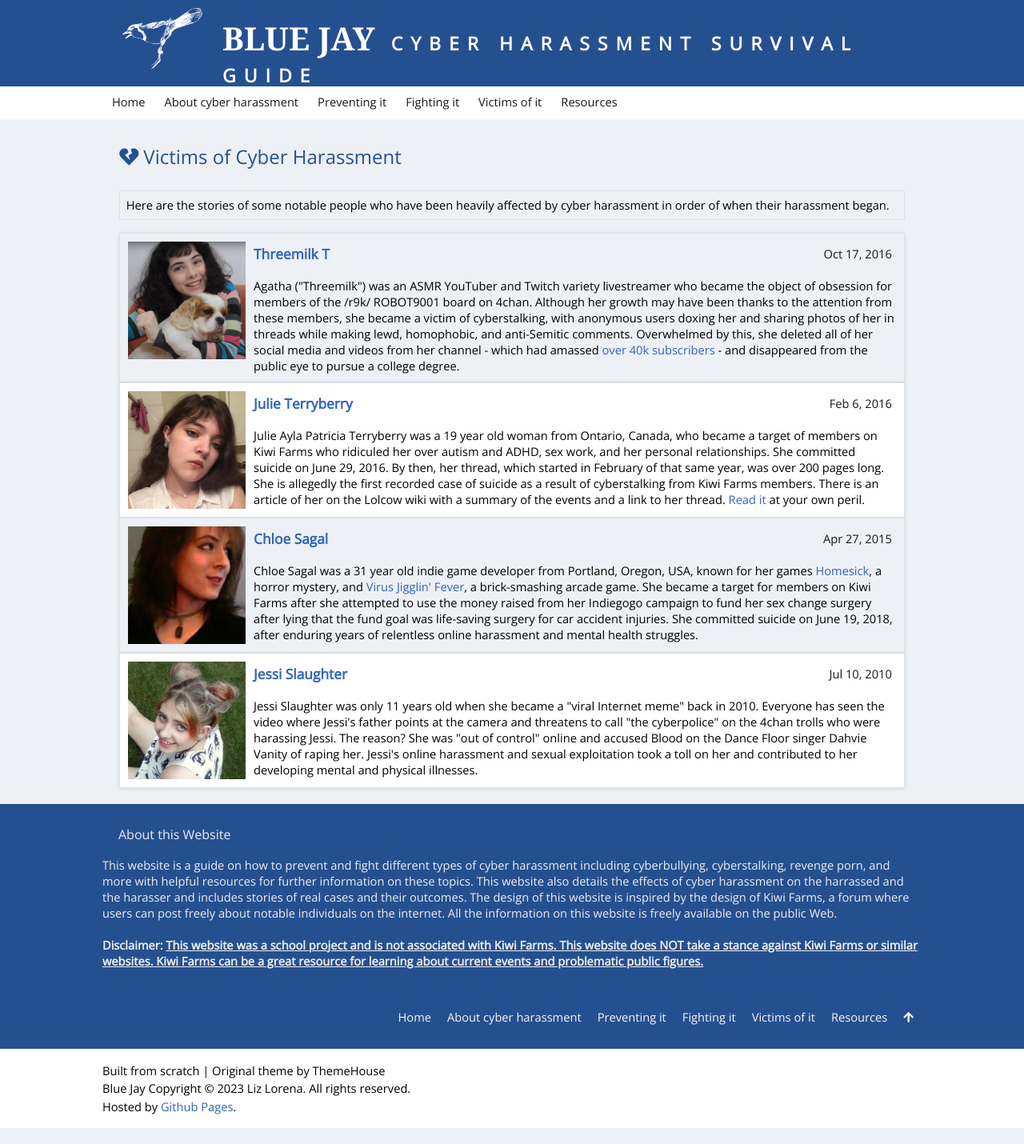
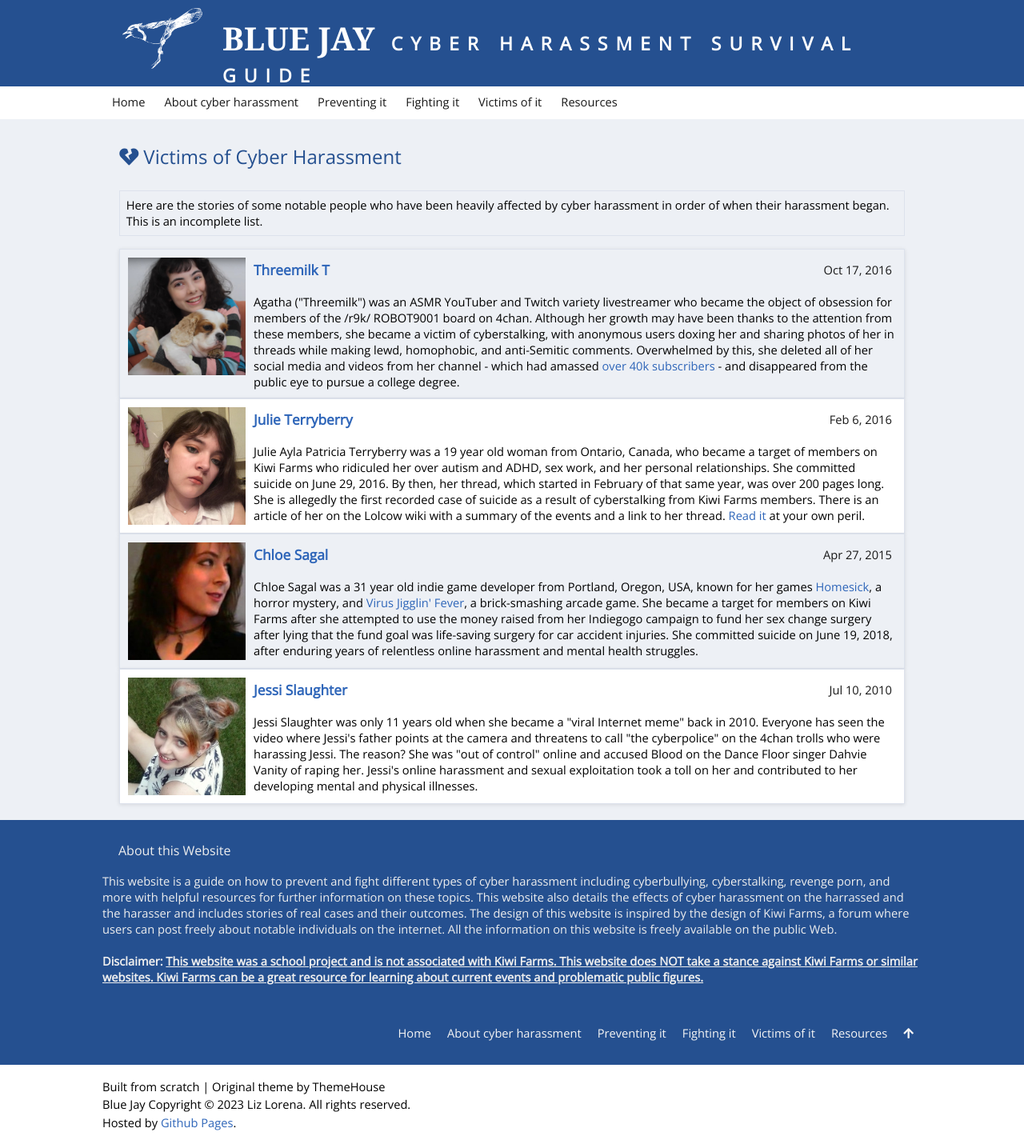
Before and after one commit to liz-lorena/bluejay, a Jekyll site: the page built from victims/index.html, in a window 1280 px wide. Shown: the whole page at 80% size. Built offline with Jekyll 4.4.1, drawn with Linux system fonts in a browser that asks for light colours; nearby versions of some CDN libraries; some web fonts are replaced; the list of posts is cut into pages by our own code.

Commit message:
Update index.html

```diff
--- a/victims/index.html
+++ b/victims/index.html
@@ -6,7 +6,7 @@
 
 <h1><i class="fas fa-heart-broken"></i> Victims of Cyber Harassment</h1>
 
-<p>Here are the stories of some notable people who have been heavily affected by cyber harassment in order of when their harassment began.</p>
+<p>Here are the stories of some notable people who have been heavily affected by cyber harassment in order of when their harassment began. This is an incomplete list.</p>
 <br>
 {% for post in site.posts %}
 
```
